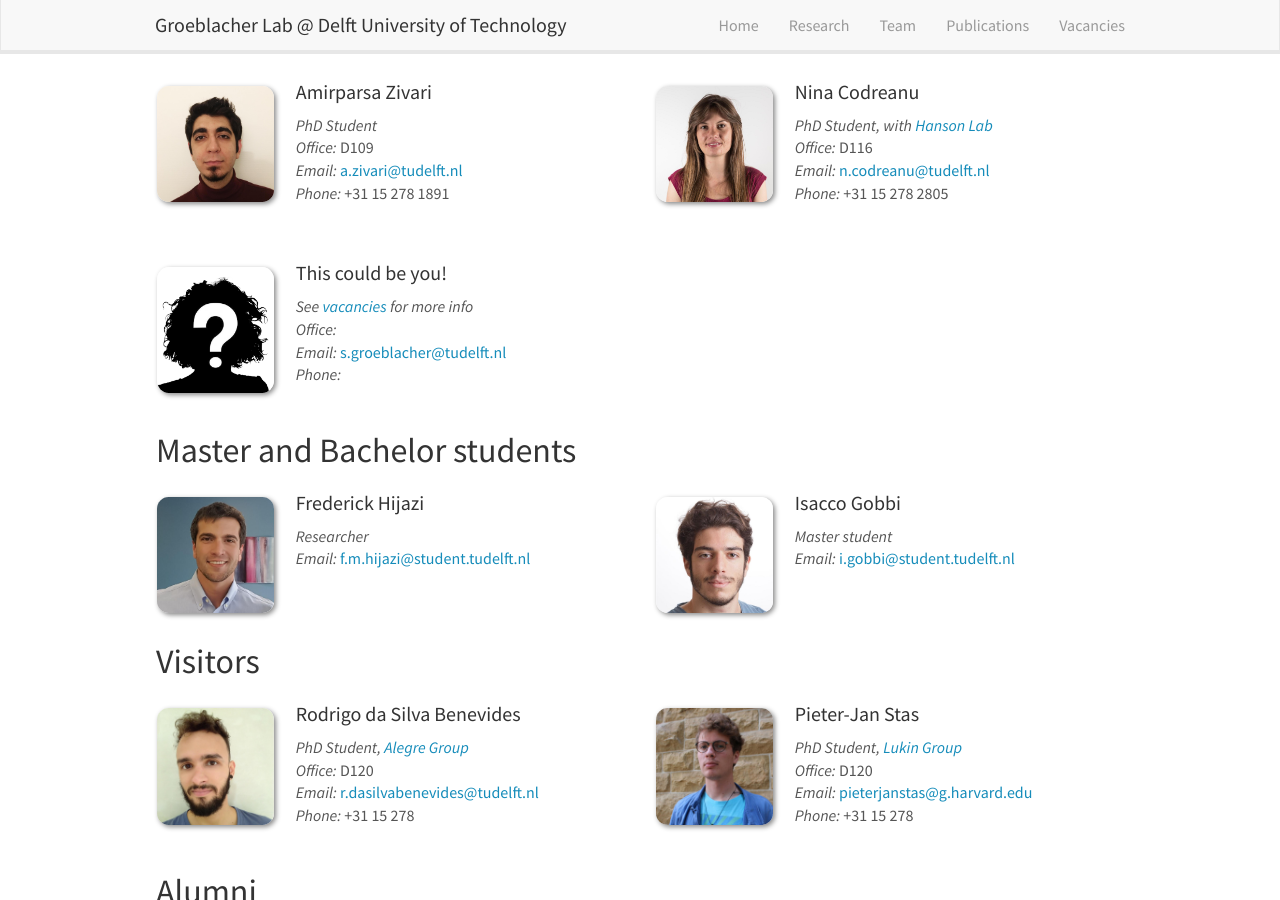
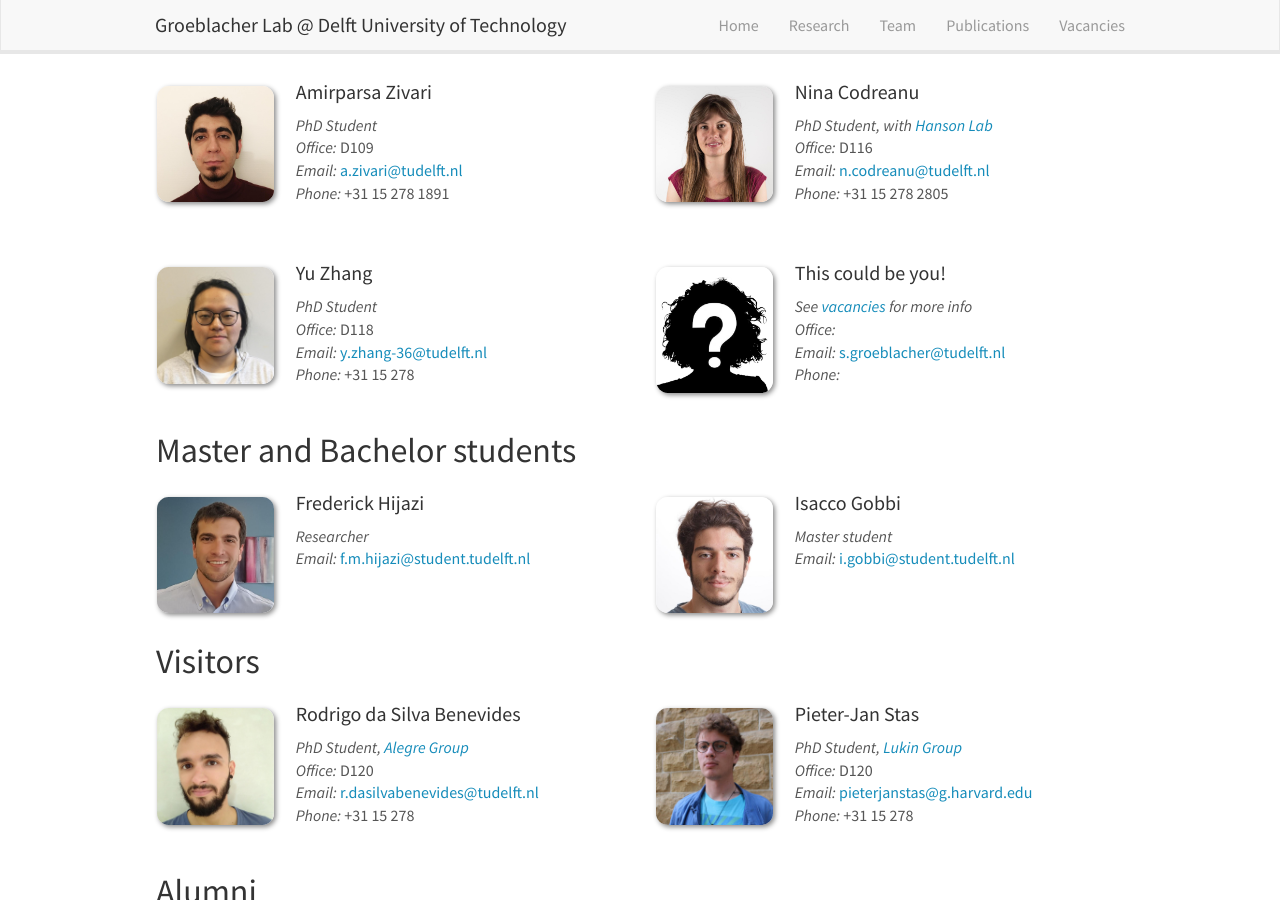
Before and after one commit to sgroeblacher/groeblacherlab, a Jekyll site: the page built from _pages/team.md, in a window 1280 px wide and 900 px high, scrolled down 1087 px. Built offline with Jekyll 4.4.1, drawn with Linux system fonts in a browser that asks for light colours; nearby versions of some CDN libraries.

Commit message:
modified:   _data/team_members.yml 	modified:   documents/CV_SGroeblacher.pdf 	new file:   images/teampic/Yu.jpg

```diff
--- a/_data/team_members.yml
+++ b/_data/team_members.yml
@@ -104,6 +104,15 @@
   CV: 0
   number_educ: 0
 
+- name: Yu Zhang
+  photo: Yu.jpg
+  info: PhD Student
+  office: D118
+  cell: +31 15 278
+  email: y.zhang-36@tudelft.nl
+  CV: 0
+  number_educ: 0
+
 - name: "This could be you!"
   photo: Anon.jpg
   info: See <a href="/groeblacherlab/vacancies">vacancies</a> for more info
```
Also changed, not shown: images/teampic/Yu.jpg (added), 1 other file.
